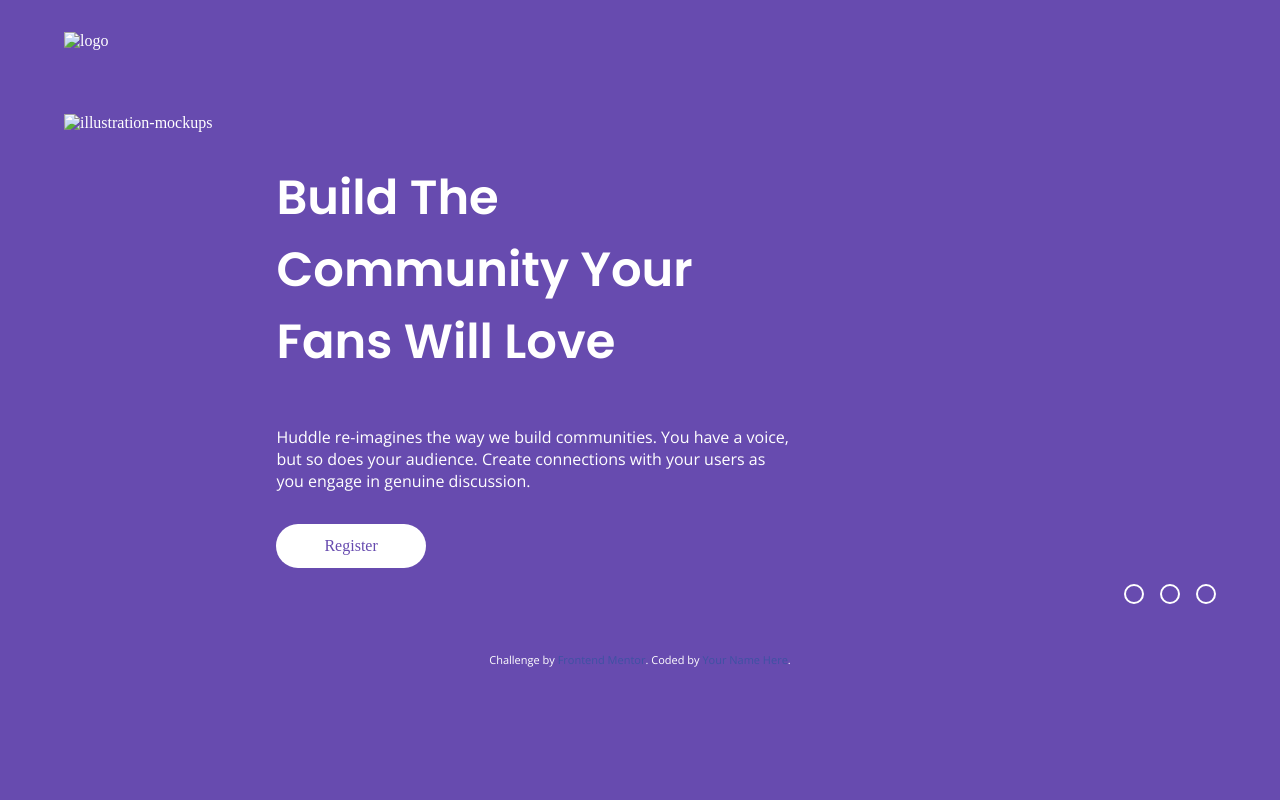
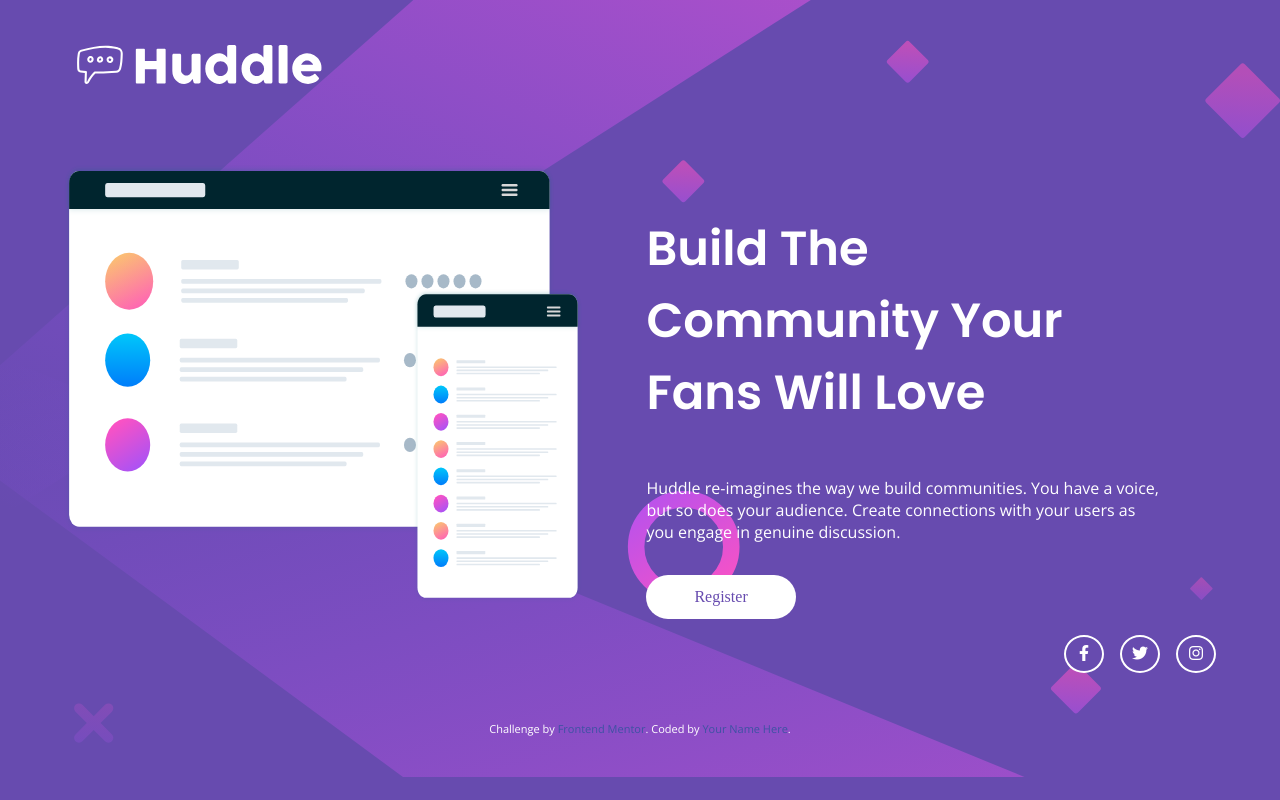
Before and after one commit to dgjenni2/frontent-mentor-huddle, a plain HTML site: page index.html in a window 1280 px wide. Drawn offline with nearby package versions, Linux system fonts and the light colour scheme; the site is published under a folder, as on GitHub Pages, so addresses that start at the root find nothing.

Commit message:
Remove leading slash on images files and css.

```diff
--- a/index.html
+++ b/index.html
@@ -19,9 +19,9 @@
 			rel="icon"
 			type="image/png"
 			sizes="32x32"
-			href="./images/favicon-32x32.png"
+			href="images/favicon-32x32.png"
 		/>
-		<link rel="stylesheet" href="/assets/all.min.css" />
+		<link rel="stylesheet" href="assets/all.min.css" />
 		<link rel="stylesheet" href="style.css" />
 
 		<title>
@@ -33,7 +33,7 @@
 			<header>
 				<img
 					class="third-width text-align-right"
-					src="/images/logo.svg"
+					src="images/logo.svg"
 					alt="logo"
 				/>
 			</header>
@@ -41,7 +41,7 @@
 				<div class="flex">
 					<img
 						class="col"
-						src="/images/illustration-mockups.svg"
+						src="images/illustration-mockups.svg"
 						alt="illustration-mockups"
 					/>
 					<div class="col">
--- a/style.css
+++ b/style.css
@@ -13,7 +13,7 @@
 }
 
 body {
-	background-image: url(/images/bg-mobile.svg);
+	background-image: url(images/bg-mobile.svg);
 	background-color: var(--violet);
 	background-repeat: no-repeat;
 	background-size: 100% 50%;
@@ -99,7 +99,7 @@ a:hover {
 @media (min-width: 720px) {
 	body {
 		background-size: contain;
-		background-image: url(/images/bg-desktop.svg);
+		background-image: url(images/bg-desktop.svg);
 	}
 
 	h1 {
```
